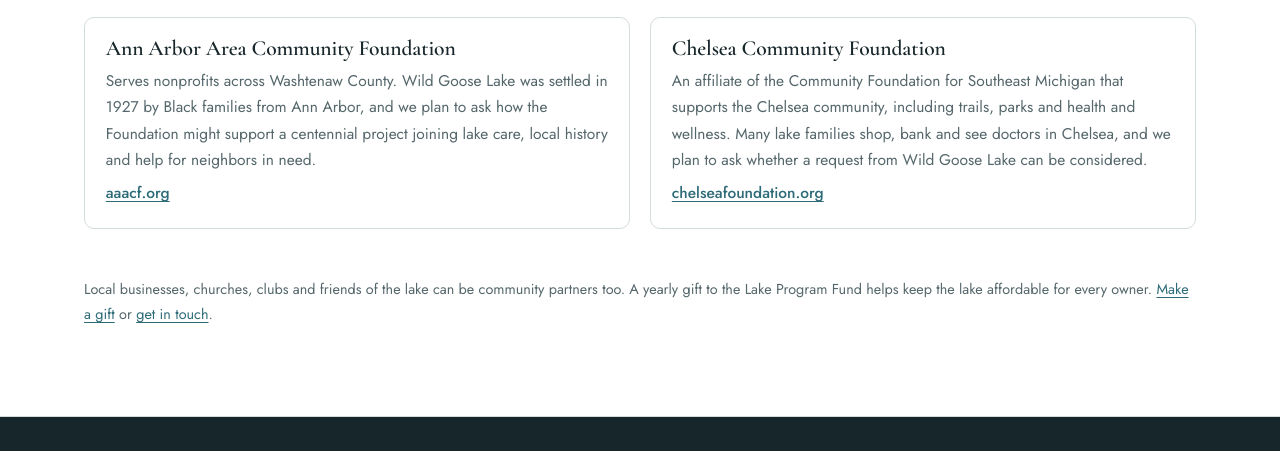
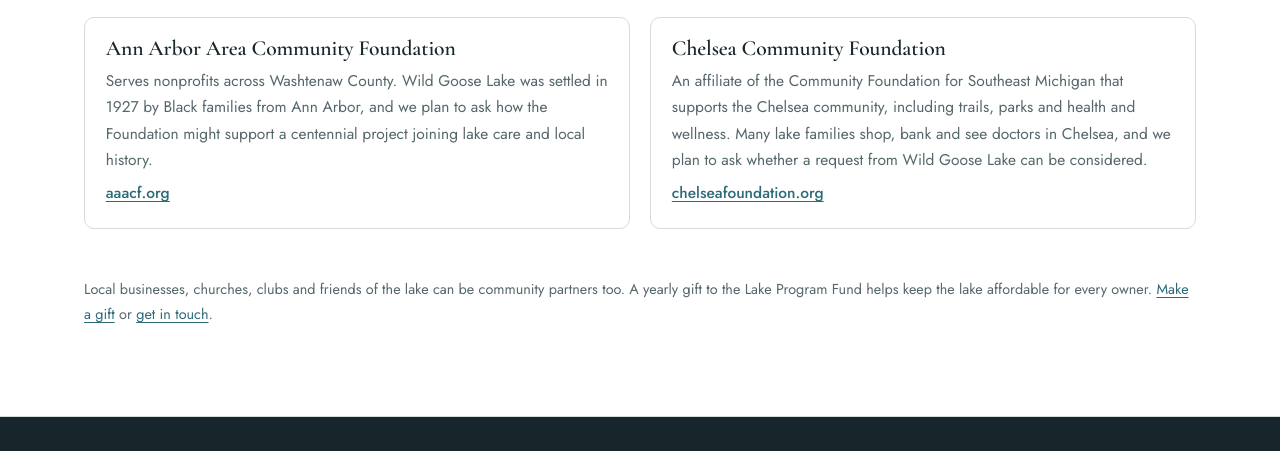
Before and after one commit to wildgooselakepa/wglpa-site, a plain HTML site: page partners.html in a window 1280 px wide. Shown: the part 1736-2187 px from the top of the page. Drawn offline with nearby package versions, Linux system fonts and the light colour scheme.

Commit message:
Remove 'help for neighbors in need' from the Ann Arbor Area Community Foundation blurb
Co-authored-by: Perplexity <noreply@perplexity.ai>

```diff
--- a/partners.html
+++ b/partners.html
@@ -94,7 +94,7 @@
         </div>
         <div class="fact">
           <h3>Ann Arbor Area Community Foundation</h3>
-          <p>Serves nonprofits across Washtenaw County. Wild Goose Lake was settled in 1927 by Black families from Ann Arbor, and we plan to ask how the Foundation might support a centennial project joining lake care, local history and help for neighbors in need.</p>
+          <p>Serves nonprofits across Washtenaw County. Wild Goose Lake was settled in 1927 by Black families from Ann Arbor, and we plan to ask how the Foundation might support a centennial project joining lake care and local history.</p>
           <p><a href="https://www.aaacf.org/">aaacf.org</a></p>
         </div>
         <div class="fact">
```
